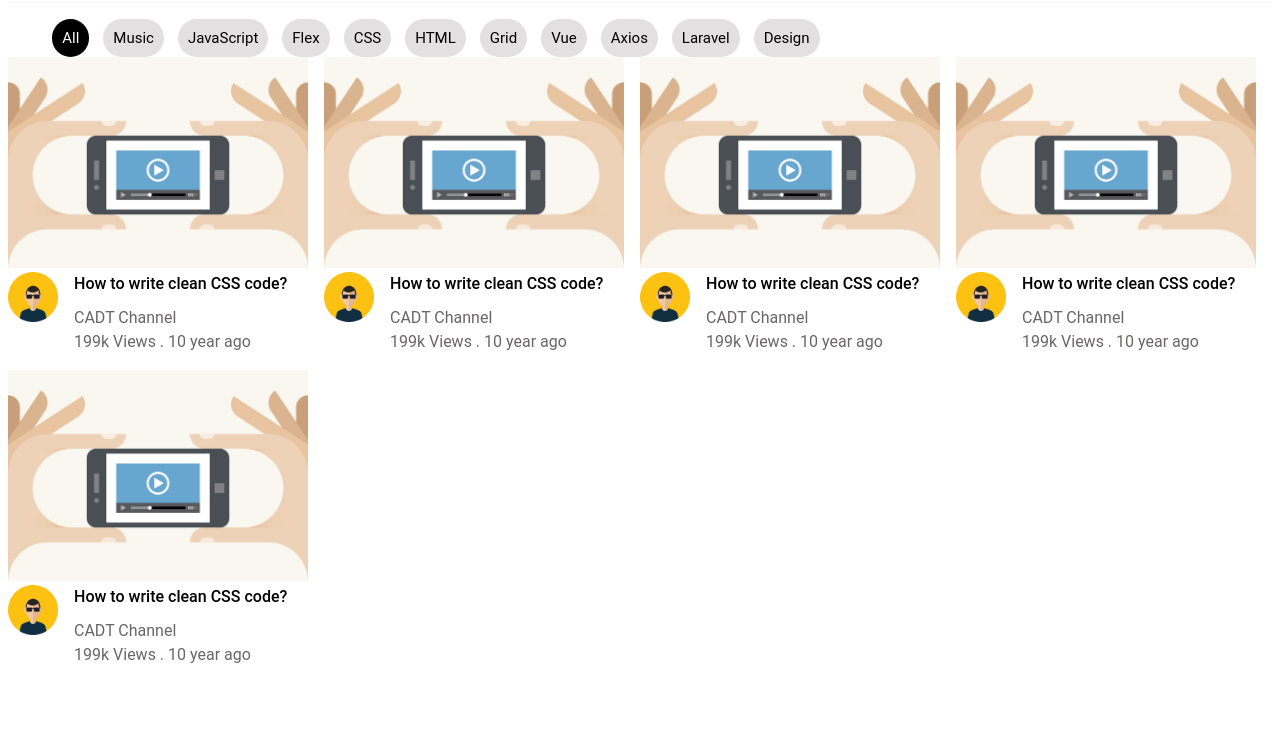
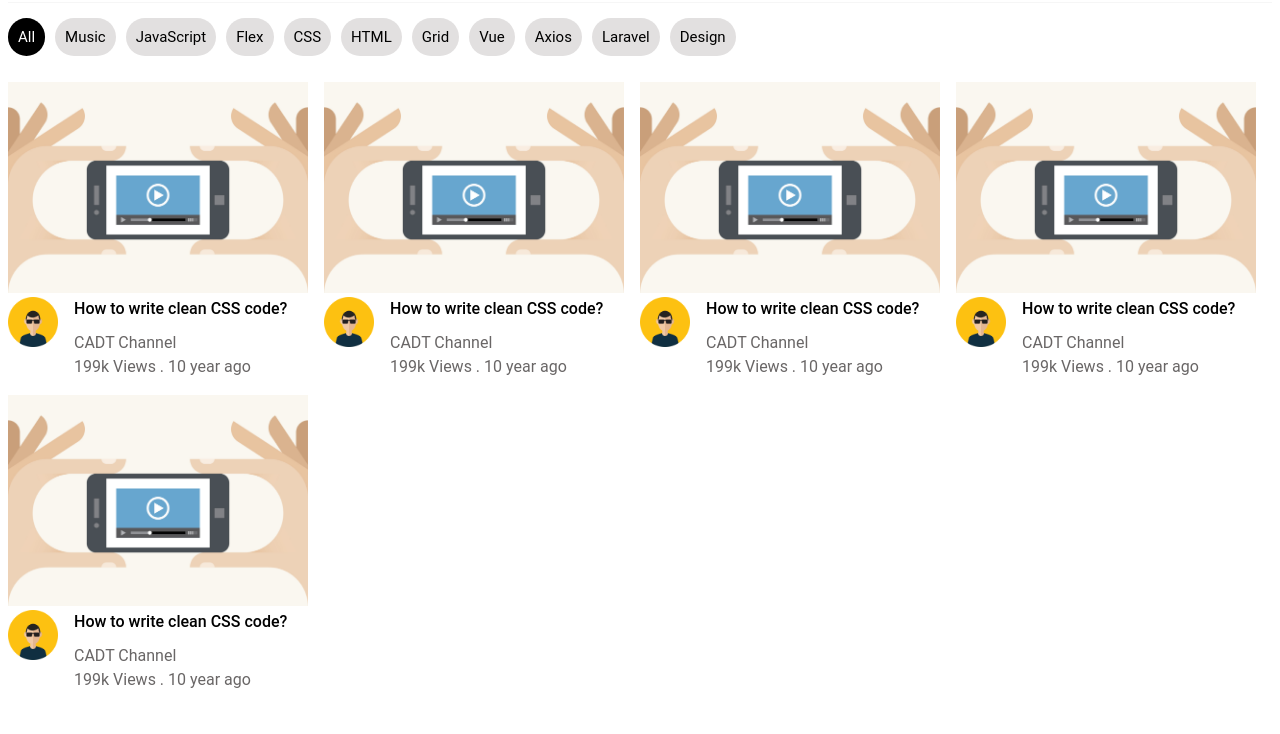
Before and after one commit to praseth-002/flex-box-real-case, a plain HTML site: page EX 2/index.html in a window 1280 px wide. Shown: the part 66-800 px from the top of the page. Drawn offline with Linux system fonts and the light colour scheme.

Commit message:
ex2 done

```diff
--- a/EX 2/css/main.css
+++ b/EX 2/css/main.css
@@ -55,9 +55,14 @@ nav {
 }
 header {
     width: 93%;
-    margin: auto;
-    margin-top: 16px;
-    padding: 10px;
+    /* margin: auto; */
+    margin: 16px 0;
+    /* padding: 10px; */
+
+    /* extra add */
+    display: flex;
+    flex-direction: row;
+    flex-wrap: wrap;
 }
 header span {
     padding: 10px;
@@ -66,6 +71,7 @@ header span {
     cursor: pointer;
     font-size: 15px;
     margin-right: 10px;
+    margin-bottom: 10px
 }
 .active {
     background: #000;
```
